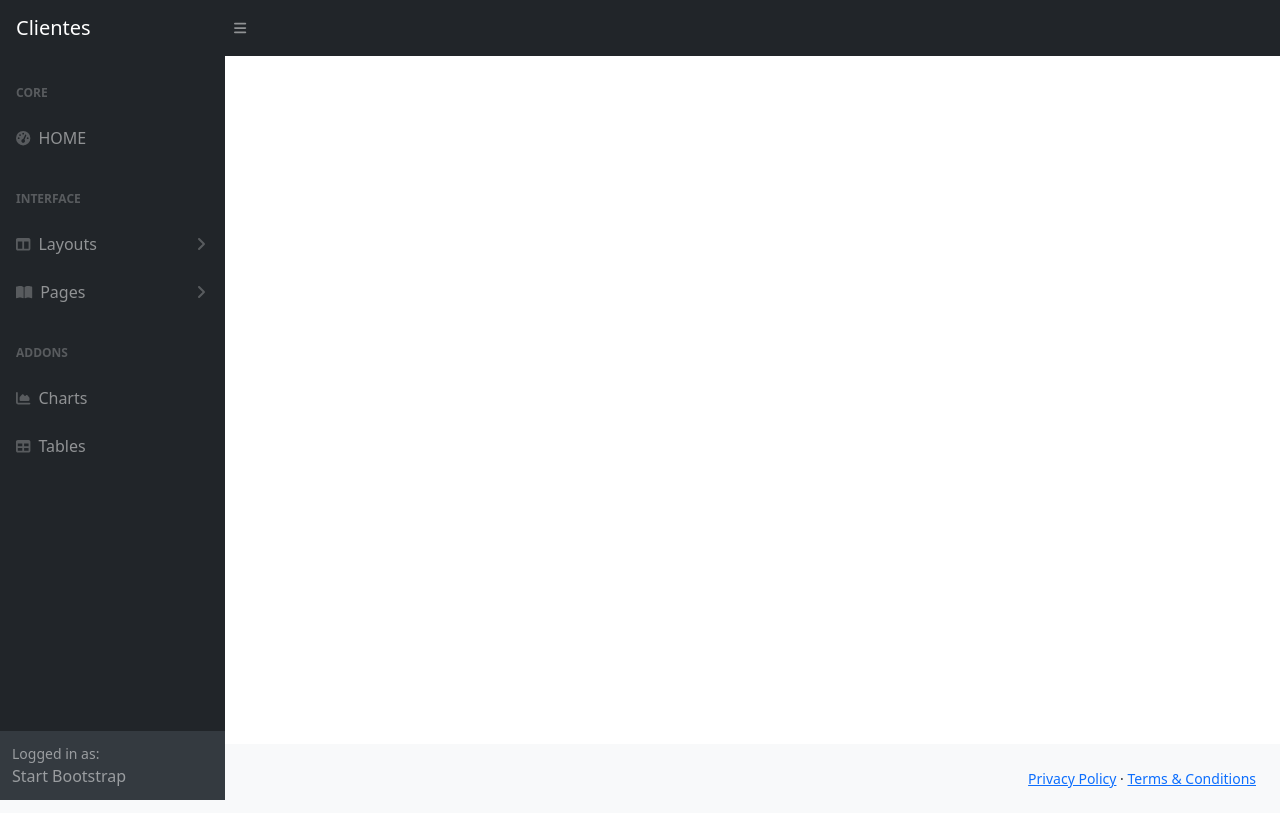
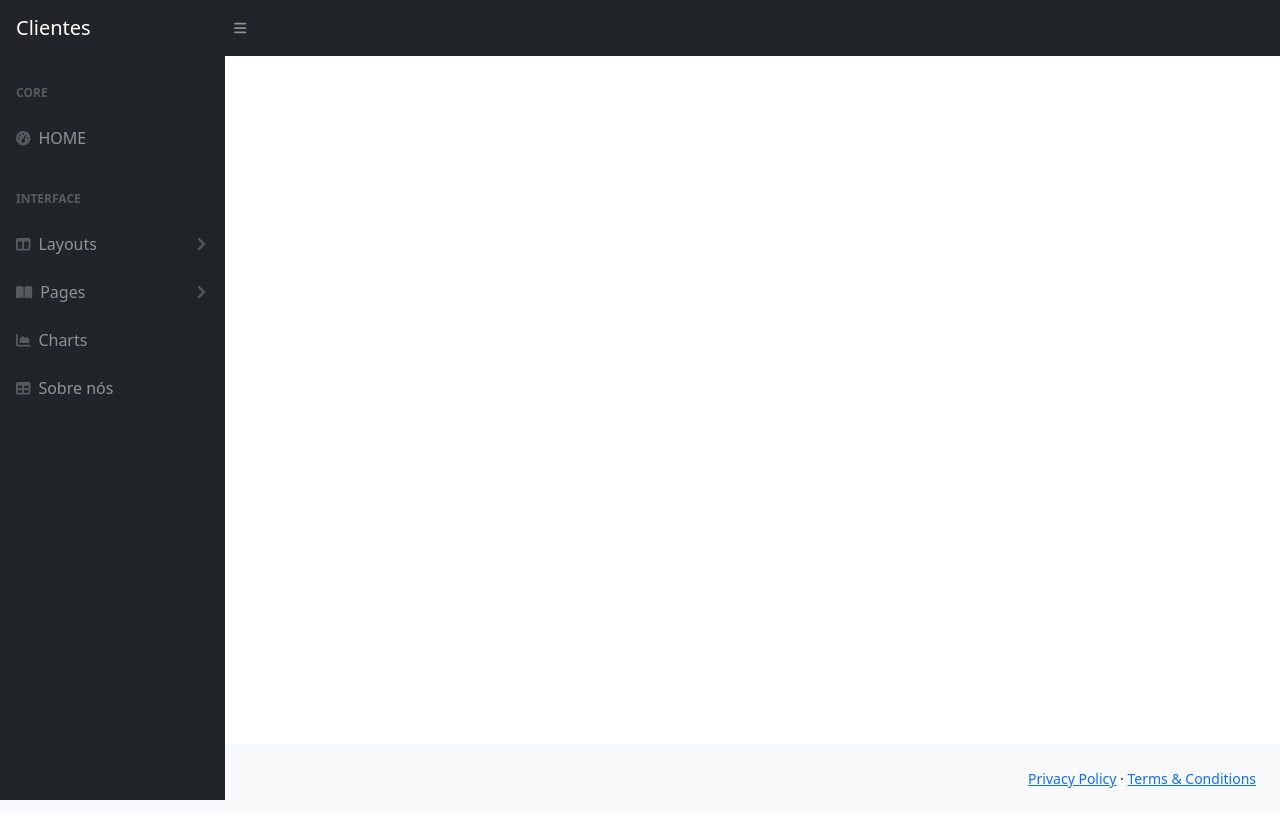
Before and after one commit to RenanReisFernandes/angular-clientes, an Angular app in the folder clientes-app/: page / in a window 1280 px wide. Built offline with nearby package versions, Linux system fonts and the light colour scheme.

Commit message:
about creation

```diff
--- a/clientes-app/src/app/app.component.html
+++ b/clientes-app/src/app/app.component.html
@@ -5,6 +5,7 @@
     <main>
       <div class="container-fluid">
           <app-home></app-home>
+          <app-about></app-about>
       </div>
     </main>
   </div>
--- a/clientes-app/src/app/app.module.ts
+++ b/clientes-app/src/app/app.module.ts
@@ -4,12 +4,14 @@
 import { AppRoutingModule } from './app-routing.module';
 import { AppComponent } from './app.component';
 import {TemplateModule} from './template/template.module';
-import { HomeComponent } from './pages/home/home.component'
+import { HomeComponent } from './pages/home/home.component';
+import { AboutComponent } from './pages/about/about.component'
 
 @NgModule({
   declarations: [
     AppComponent,
-    HomeComponent
+    HomeComponent,
+    AboutComponent
   ],
   imports: [
     BrowserModule,
--- /dev/null
+++ b/clientes-app/src/app/pages/about/about.component.html
@@ -0,0 +1 @@
+<p>about works!</p>
--- a/clientes-app/src/app/template/sidebar/sidebar.component.html
+++ b/clientes-app/src/app/template/sidebar/sidebar.component.html
@@ -50,20 +50,16 @@
                       </div>
                   </nav>
               </div>
-              <div class="sb-sidenav-menu-heading">Addons</div>
               <a class="nav-link" href="charts.html">
                   <div class="sb-nav-link-icon"><i class="fas fa-chart-area"></i></div>
                   Charts
               </a>
               <a class="nav-link" href="tables.html">
                   <div class="sb-nav-link-icon"><i class="fas fa-table"></i></div>
-                  Tables
+                  Sobre nós
               </a>
           </div>
       </div>
-      <div class="sb-sidenav-footer">
-          <div class="small">Logged in as:</div>
-          Start Bootstrap
-      </div>
+
   </nav>
 </div>
```
Also changed, not shown: clientes-app/src/app/pages/about/about.component.ts (added, +11 -0 lines), clientes-app/src/app/pages/about/about.component.css (added), 1 other file (tests, documents, lock files or other folders).
